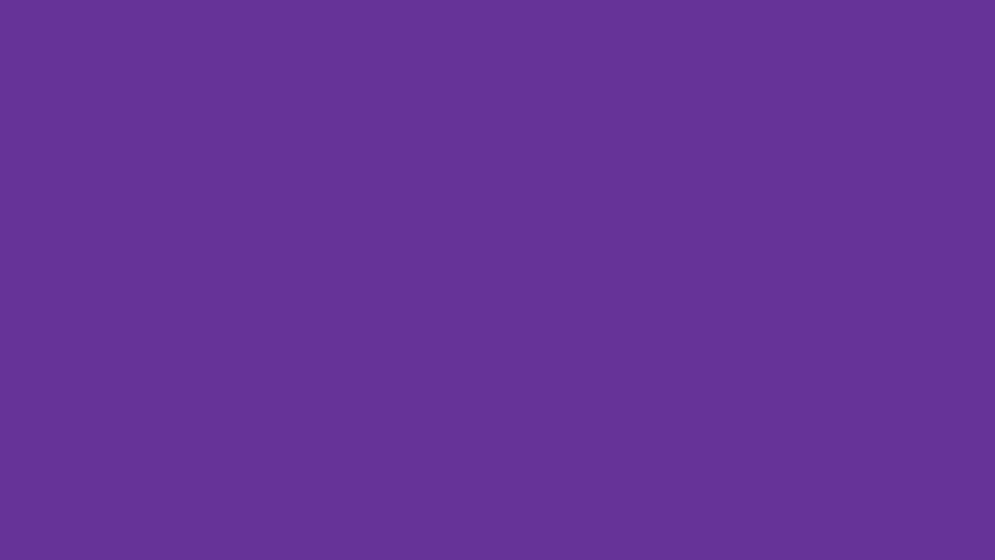
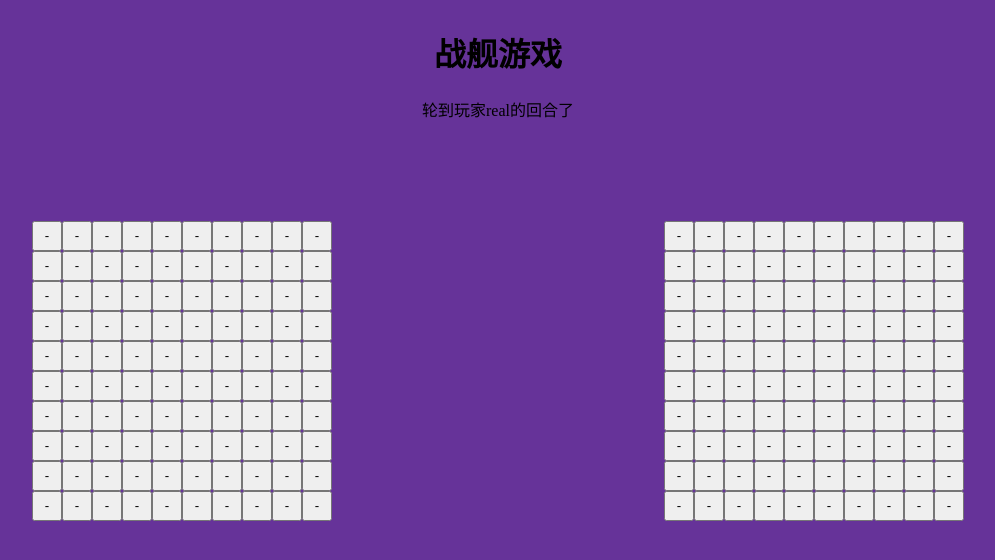
Before and after one commit to yshshr/battleship, a website built with webpack: page src/index.html in a window 1280 px wide. Shown: the whole page, without its empty margins (142-1137 px from the left). Built offline with nearby package versions, Linux system fonts and the light colour scheme.

Commit message:
添加displayController

```diff
--- a/components/my-component/style.css
+++ b/components/my-component/style.css
@@ -1,3 +1,26 @@
 body {
   background-color: rebeccapurple;
 }
+
+.container {
+  display: flex;
+  flex-direction: column;
+  gap: 100px;
+}
+
+.display-area {
+  display: flex;
+  flex-direction: column;
+  align-items: center;
+}
+
+.game-area {
+  display: flex;
+  justify-content: space-around;
+}
+.game-area > div {
+  /* flex:1; */
+  display: grid;
+  grid-template-rows: repeat(10, 30px);
+  grid-template-columns: repeat(10, 30px);
+}
--- a/src/displayController.js
+++ b/src/displayController.js
@@ -0,0 +1,32 @@
+import { game } from "./gameController.js";
+import { domStuff } from "./domStuff.js";
+
+function DisplayController() {
+  const updateScreen = () => {
+    domStuff.renderBoard(game, 0, clickBoardHandler);
+    domStuff.renderBoard(game, 1, clickBoardHandler);
+    domStuff.updateTurnMsg(game);
+  };
+
+  const clickBoardHandler = (e) => {
+    const target = e.target;
+    if (target.dataset.coordinates) {
+      let coordinates = target.dataset.coordinates.split(",");
+      coordinates = coordinates.map((value) => Number(value));
+      game.playRound(coordinates);
+      updateScreen();
+      if (game.getWinner()) {
+        domStuff.gameOver(game);
+      }
+      if (game.getActivePlayer().number === 2) {
+        game.autoMove();
+      }
+    }
+  };
+
+  updateScreen();
+}
+
+const displayController = DisplayController();
+
+export { displayController };
--- /dev/null
+++ b/src/domStuff.js
@@ -0,0 +1,43 @@
+function DomStuff() {
+  const renderBoard = (game, boardIndex, clickBoardHandler) => {
+    const gameBoardSelectors = [".gameBoardOne", ".gameBoardTwo"];
+    const board = game.gameBoards[boardIndex];
+    const boardDiv = document.querySelector(gameBoardSelectors[boardIndex]);
+    boardDiv.innerHTML = "";
+    for (let i = 0; i < board.length; i++) {
+      for (let j = 0; j < board[i].length; j++) {
+        const cell = board[i][j];
+        let btnContent;
+        if (cell.hitState === null) {
+          btnContent = "-";
+        } else if (cell.hitState === 0) {
+          btnContent = "*";
+        } else {
+          btnContent = "X";
+        }
+
+        const btn = document.createElement("button");
+        btn.textContent = btnContent;
+        btn.dataset.coordinates = [i, j];
+        btn.addEventListener("click", clickBoardHandler);
+        boardDiv.appendChild(btn);
+      }
+    }
+  };
+
+  const updateTurnMsg = (game) => {
+    const turnMsgdiv = document.querySelector(".turn-msg");
+    let turnMsg = `轮到玩家${game.getActivePlayer().name}的回合了`;
+    turnMsgdiv.textContent = turnMsg;
+  };
+
+  const gameOver = (game) => {
+    const turnMsgdiv = document.querySelector(".turn-msg");
+    const gameOverMsg = `游戏结束，赢家为${game.getWinner().name}!`;
+    turnMsgdiv.textContent = gameOverMsg;
+  };
+  return { renderBoard, updateTurnMsg, gameOver };
+}
+let domStuff = DomStuff();
+
+export { domStuff };
--- a/src/gameController.js
+++ b/src/gameController.js
@@ -3,6 +3,7 @@ import { Player } from "./battleship.js";
 function GameController() {
   const players = [new Player("real", 1), new Player("computer", 2)];
   let curPlayer = players[0];
+  let gameWinner = null;
 
   const switchPlayer = () => {
     curPlayer = curPlayer.number === 1 ? players[1] : players[0];
@@ -16,12 +17,20 @@ function GameController() {
     return getActivePlayer().number === 1 ? players[1] : players[0];
   };
 
+  const getWinner = () => {
+    return gameWinner;
+  };
+
   const printGameBoard = () => {
     console.log(`玩家${players[0].name}的棋盘：`);
     players[0].gameBoard.printBoard();
     console.log(`玩家${players[1].name}的棋盘：`);
     players[1].gameBoard.printBoard();
     console.log(`轮到玩家${getActivePlayer().name}的回合了！`);
+  };
+
+  const getGameBoards = () => {
+    return [players[0].gameBoard.board, players[1].gameBoard.board];
   };
 
   const placeShips = () => {
@@ -57,9 +66,9 @@ function GameController() {
     } else {
       switchPlayer();
       printGameBoard();
-      if (getActivePlayer().number === 2) {
+      /* if (getActivePlayer().number === 2) {
         autoMove();
-      }
+      } */
     }
   };
 
@@ -76,12 +85,19 @@ function GameController() {
     console.log(`玩家${players[1].name}的棋盘：`);
     players[1].gameBoard.printBoard();
     console.log(`游戏结束，赢家为${winner.name}!`);
+    gameWinner = winner;
   };
 
   placeShips();
   printGameBoard();
 
-  return { playRound };
+  return {
+    playRound,
+    gameBoards: getGameBoards(),
+    getActivePlayer,
+    getWinner,
+    autoMove,
+  };
 }
 
 const game = GameController();
--- a/src/index.html
+++ b/src/index.html
@@ -5,5 +5,16 @@
     <meta name="viewport" content="width=device-width, initial-scale=1.0" />
     <title>战舰</title>
   </head>
-  <body></body>
+  <body>
+    <div class="container">
+      <div class="display-area">
+        <h1>战舰游戏</h1>
+        <div class="turn-msg"></div>
+      </div>
+      <div class="game-area">
+        <div class="gameBoardOne"></div>
+        <div class="gameBoardTwo"></div>
+      </div>
+    </div>
+  </body>
 </html>
--- a/src/index.js
+++ b/src/index.js
@@ -1,5 +1,2 @@
 import "../components/my-component/style.css";
-import { game } from "./gameController.js";
-
-window.game = game;
-// game.playRound([6,6]);
+import { displayController } from "./displayController.js";
```
